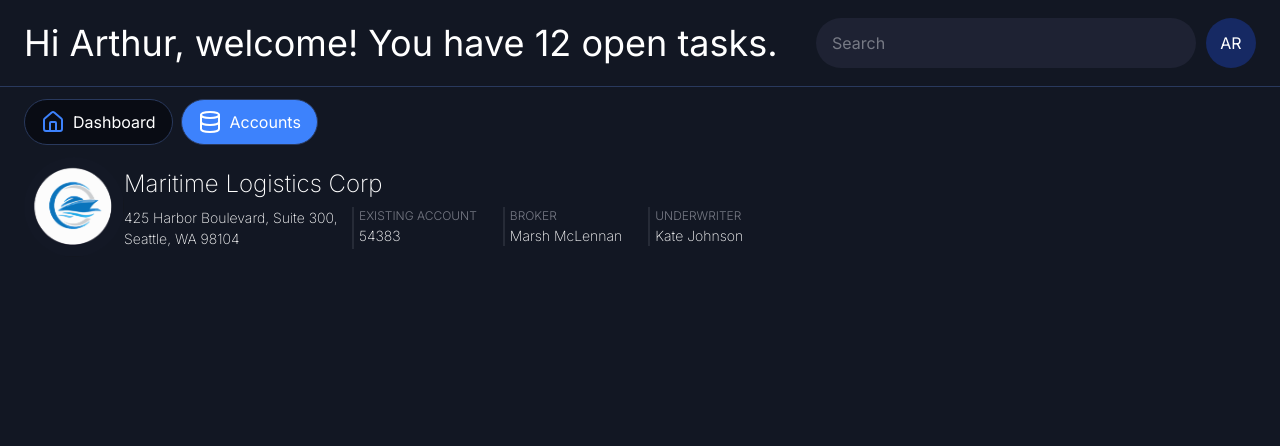
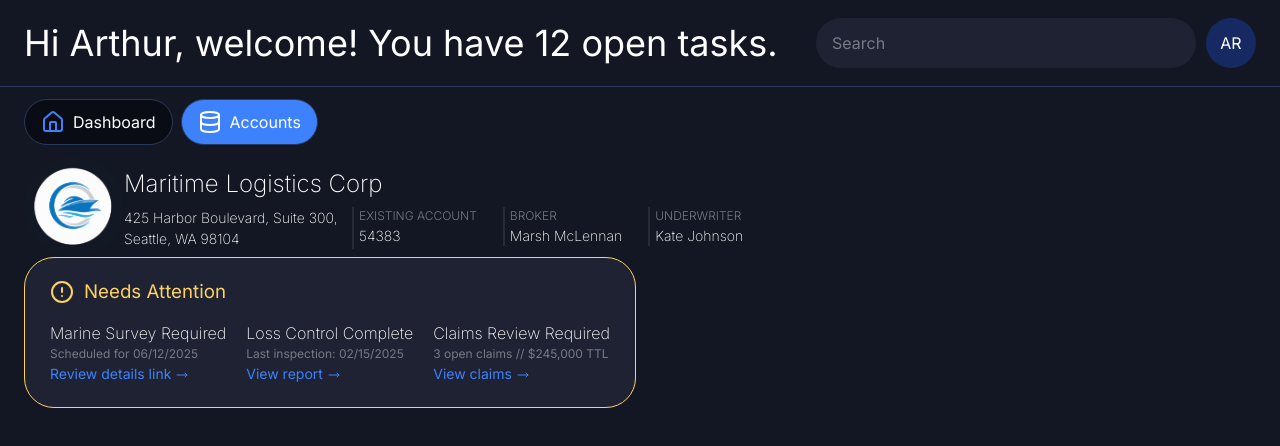
Before and after one commit to anastasia-kravchuk/diceus-test-task, a React (Vite) app: page /accounts in a window 1280 px wide. Shown: the top 446 px of the page. Built offline with nearby package versions, Linux system fonts and the light colour scheme.

Commit message:
feat: implement NeedsAttention component

```diff
--- a/src/pages/Accounts/Accounts.tsx
+++ b/src/pages/Accounts/Accounts.tsx
@@ -1,11 +1,15 @@
 import { useFetch } from '../../hooks/useFetch';
 import type { AccountsData } from '../../types/accounts/accounts';
 import { AccountDetails } from './components/AccountsDetails/AccountsDetails';
+import { NeedsAttention } from './components/NeedsAttention/NeedsAttention';
 
 export const Accounts = () => {
   const data = useFetch<AccountsData>('/accounts.json');
   if (!data) return null;
   return (
-    <AccountDetails data={data.accountDetails}/>
+    <>
+      <AccountDetails data={data.accountDetails} />
+      <NeedsAttention data={data.needsAttention} />
+    </>
   );
 };
--- /dev/null
+++ b/src/pages/Accounts/components/NeedsAttention/AttentionItem.tsx
@@ -0,0 +1,26 @@
+import { Link } from 'react-router-dom';
+import type { NeedsAttention } from '../../../../types/accounts/needsAttention';
+import { MoveRight } from 'lucide-react';
+
+interface AttentionItemProps {
+  item: NeedsAttention;
+}
+
+export const AttentionItem = ({ item }: AttentionItemProps) => {
+  return (
+    <div className="attention-item">
+      <p className="attention-item__label">{item.label}</p>
+      <p className="attention-item__status">{item.status}</p>
+      <div className="attention-item__link">
+
+      </div>
+      <Link
+        to={item.actionUrl}
+        className='attention-item__link'
+      >
+          {item.actionLabel}
+          <MoveRight className='attention-item__arrow'/>
+      </Link>
+    </div>
+  );
+};
--- /dev/null
+++ b/src/pages/Accounts/components/NeedsAttention/NeedsAttention.scss
@@ -0,0 +1,63 @@
+@use '../../../../styles/variables.scss' as *;
+
+.attention {
+  background-color: $color-bg-surface;
+  border: 1px solid $color-yellow;
+  border-radius: $radius-lg;
+  width: 40%;
+  padding: 20px 25px;
+  display: flex;
+  flex-direction: column;
+  gap: 15px;
+  min-width: fit-content;
+
+  &__label-wrapper {
+    display: flex;
+    gap: 10px;
+    justify-content: start;
+    align-items: center;
+  }
+  &__icon {
+    color: $color-yellow;
+    flex-shrink: 0;
+  }
+  &__label {
+    color: $color-yellow;
+    white-space: nowrap;
+  }
+  &__content {
+    display: flex;
+    gap: 20px;
+  }
+}
+.attention-item {
+  display: flex;
+  flex-direction: column;
+
+  &__label {
+    color: $color-heading;
+    font-weight: 200;
+  }
+  &__status {
+    color: $color-text;
+    font-size: 12px;
+  }
+  &__link {
+    display: flex;
+    color: $color-primary;
+    font-size: 14px;
+  }
+  &__arrow {
+    margin-left: 5px;
+    width: 12px;
+  }
+}
+
+@media (max-width: 768px) {
+  .attention {
+    &__content {
+      flex-direction: column;
+      gap: 10px;
+    }
+  }
+}
--- /dev/null
+++ b/src/pages/Accounts/components/NeedsAttention/NeedsAttention.tsx
@@ -0,0 +1,28 @@
+import { CircleAlert } from 'lucide-react';
+import type { NeedsAttention as NeedsAttentionType } from '../../../../types/accounts/needsAttention';
+import './NeedsAttention.scss';
+import { AttentionItem } from './AttentionItem';
+
+interface NeedsAttentionProps {
+  data: NeedsAttentionType[];
+}
+
+export const NeedsAttention = ({ data }: NeedsAttentionProps) => {
+  return (
+    <section className="attention">
+      <div className="attention__label-wrapper">
+        <CircleAlert className="attention__icon" />
+        <h3 className="attention__label">Needs Attention</h3>
+      </div>
+
+      <div className="attention__content">
+        {data.map((item) => (
+          <AttentionItem
+            item={item}
+            key={item.id}
+          />
+        ))}
+      </div>
+    </section>
+  );
+};
```
